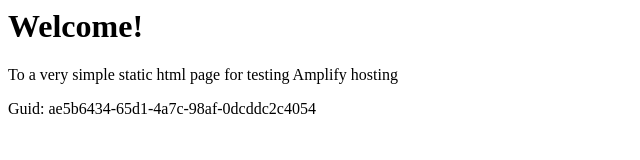
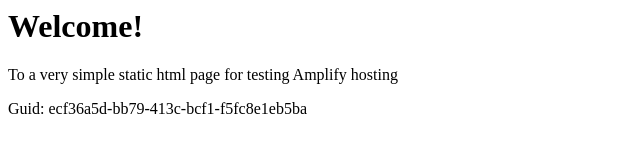
Before and after one commit to aws-aemilia-mxp/Github-PR-Commit-Integration-Test-DoNotTouch-GithubWebhookPreviewCanaryTest-v1-preprod-eu-south-1, a website: page src/index.html in a window 1280 px wide. Shown: the full height of the page, 0-640 px from the left. Drawn offline with Linux system fonts and the light colour scheme.

Commit message:
commit from integ tests

```diff
--- a/src/index.html
+++ b/src/index.html
@@ -12,6 +12,6 @@
 <body>
     <h1>Welcome!</h1>
     <p>To a very simple static html page for testing Amplify hosting</p>
-    <p>Guid: ae5b6434-65d1-4a7c-98af-0dcddc2c4054</p></body>
+    <p>Guid: ecf36a5d-bb79-413c-bcf1-f5fc8e1eb5ba</p></body>
 
 </html>
```
